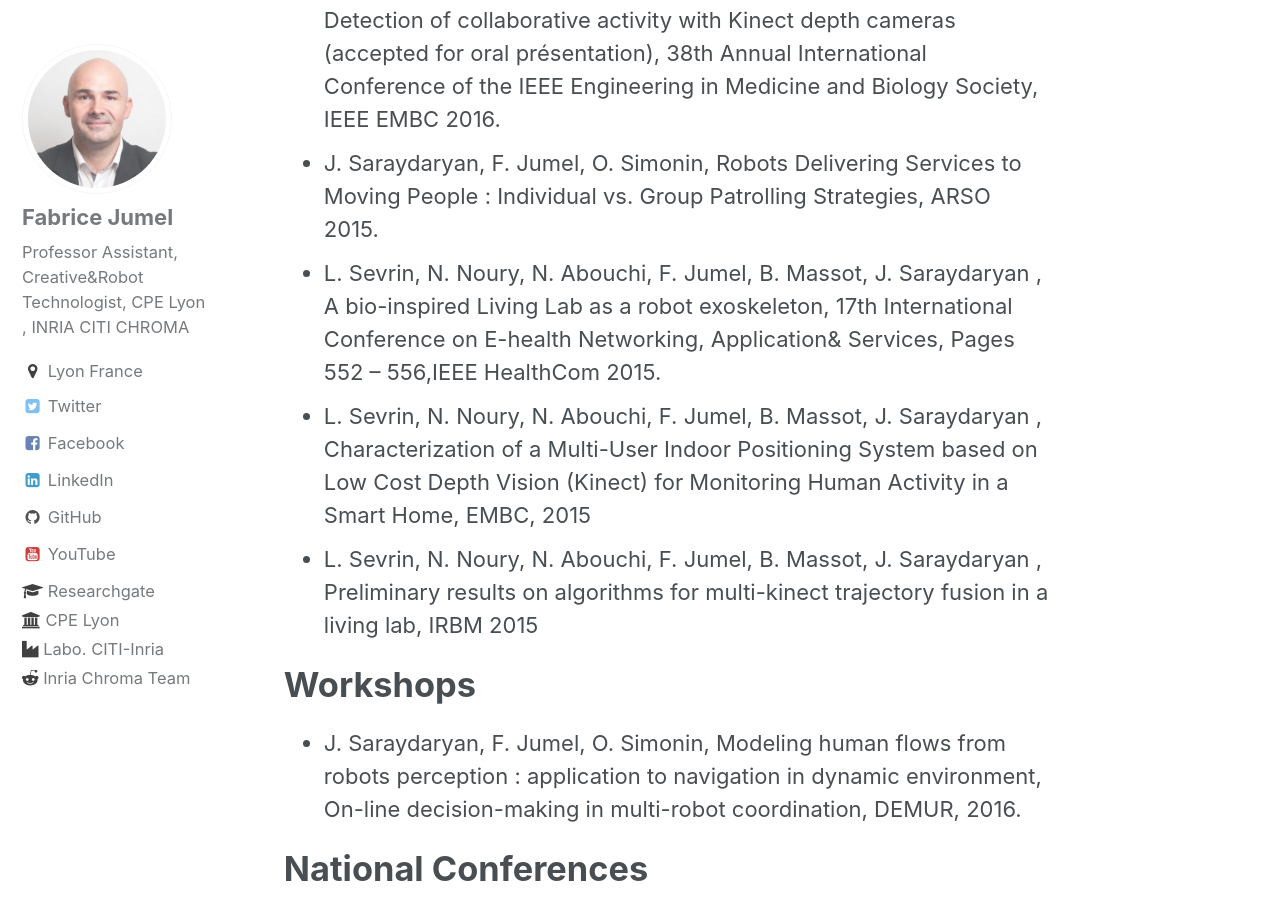
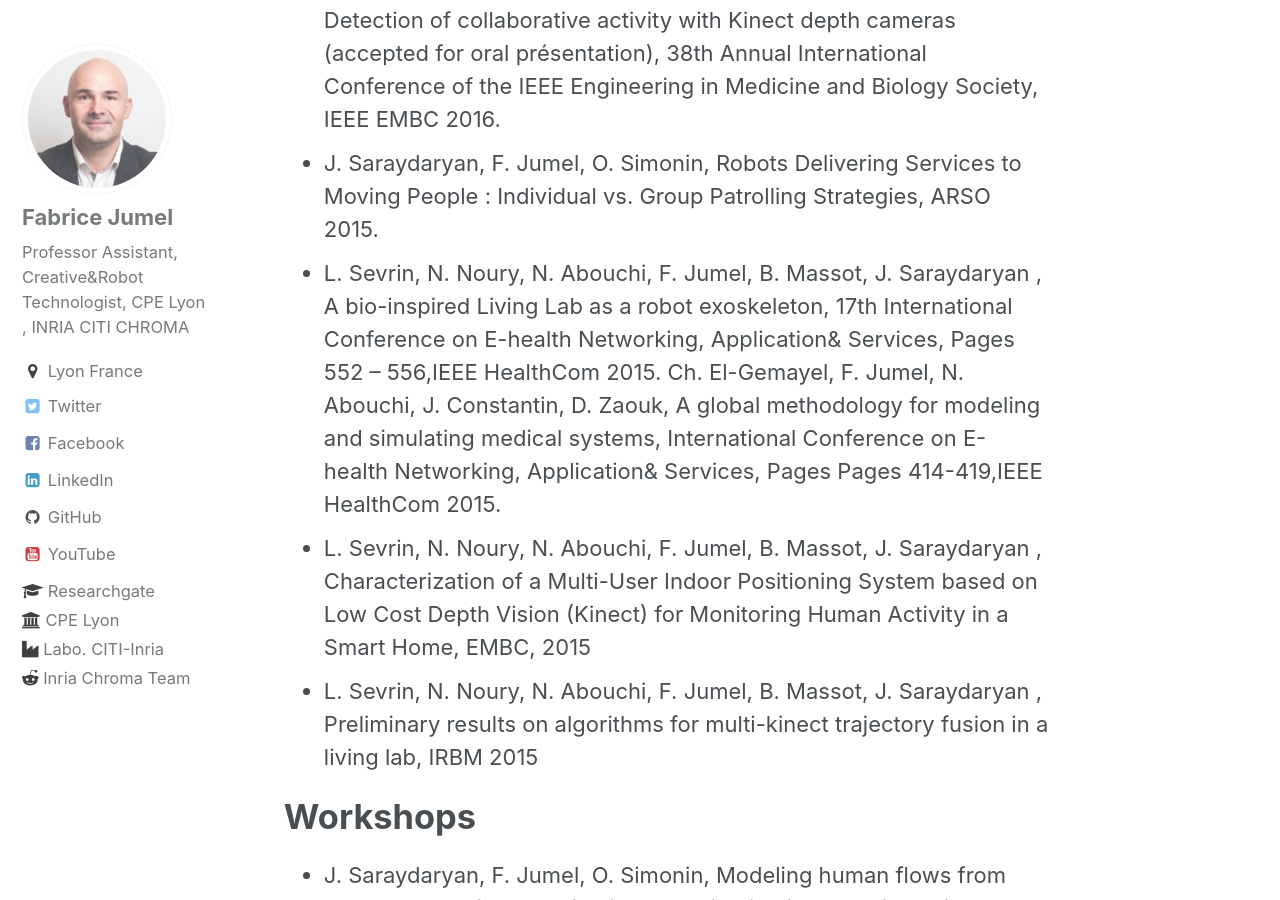
Before and after one commit to fabricejumel/fabricejumel.github.io, a Jekyll site: the page built from _pages/Publications.md, in a window 1280 px wide and 900 px high, scrolled down 1247 px. Built offline with Jekyll 4.4.1, drawn with Linux system fonts in a browser that asks for light colours.

Commit message:
Update Publications.md

```diff
--- a/_pages/Publications.md
+++ b/_pages/Publications.md
@@ -29,6 +29,7 @@ International Conferences
 * L. Sevrin, N. Noury, N. Abouchi, F. Jumel, B. Massot, J. Saraydaryan, Detection of collaborative activity with Kinect depth cameras (accepted for oral présentation), 38th Annual International Conference of the IEEE Engineering in Medicine and Biology Society, IEEE EMBC 2016.
 * J. Saraydaryan,  F. Jumel, O. Simonin, Robots Delivering Services to Moving People : Individual vs. Group Patrolling Strategies, ARSO 2015.
 * L. Sevrin, N. Noury, N. Abouchi, F. Jumel, B. Massot, J. Saraydaryan , A bio-inspired Living Lab as a robot exoskeleton, 17th International Conference on E-health Networking, Application& Services, Pages 552 – 556,IEEE HealthCom 2015.
+Ch. El-Gemayel, F. Jumel, N. Abouchi, J. Constantin, D. Zaouk, A global methodology for modeling and simulating medical systems, International Conference on E-health Networking, Application& Services, Pages Pages 414-419,IEEE HealthCom 2015.
 * L. Sevrin, N. Noury, N. Abouchi, F. Jumel, B. Massot, J. Saraydaryan , Characterization of a Multi-User Indoor Positioning System based on Low Cost Depth Vision (Kinect) for Monitoring Human Activity in a Smart Home, EMBC, 2015
 * L. Sevrin, N. Noury, N. Abouchi, F. Jumel, B. Massot, J. Saraydaryan , Preliminary results on algorithms for multi-kinect trajectory fusion in a living lab, IRBM 2015
 
```
